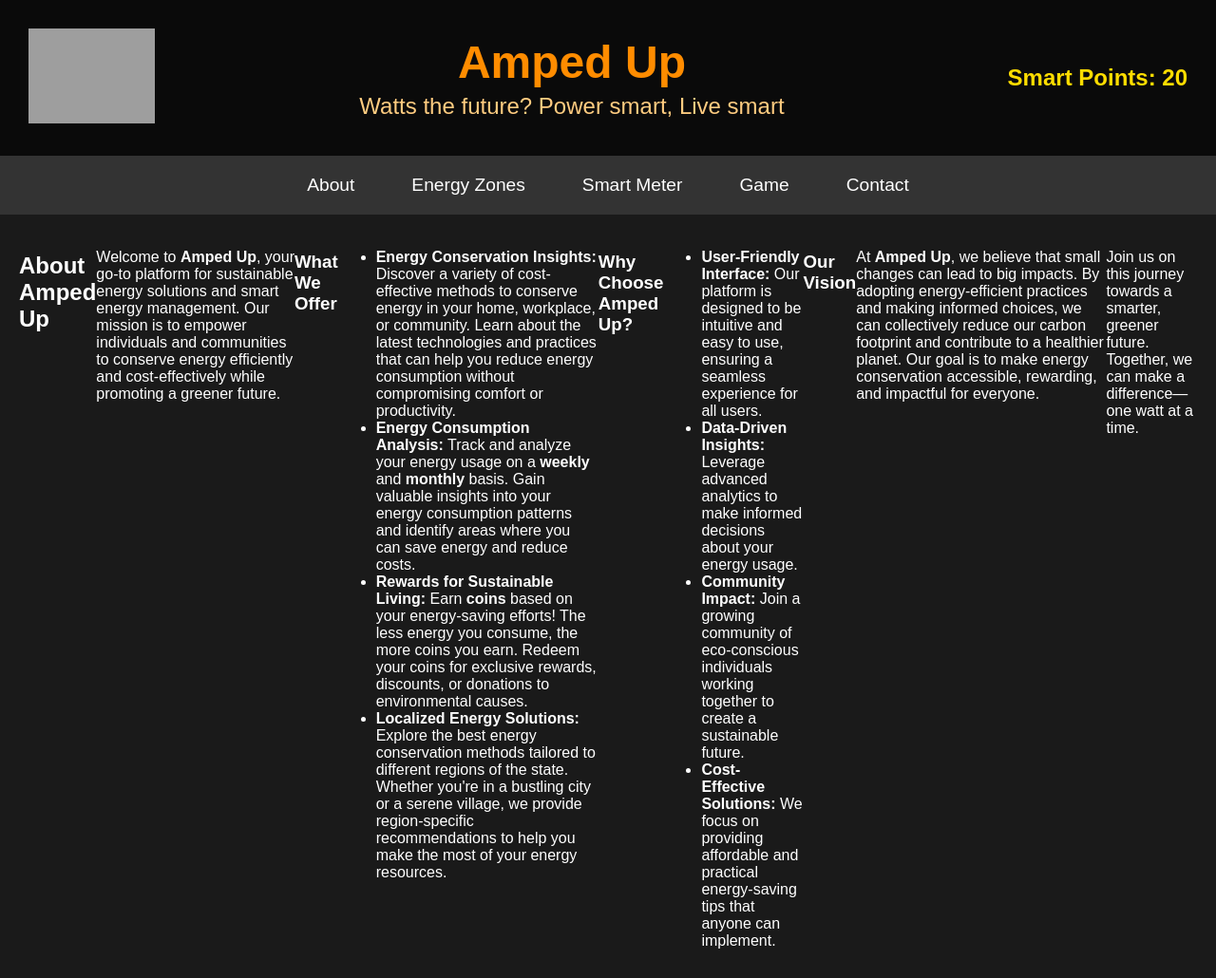
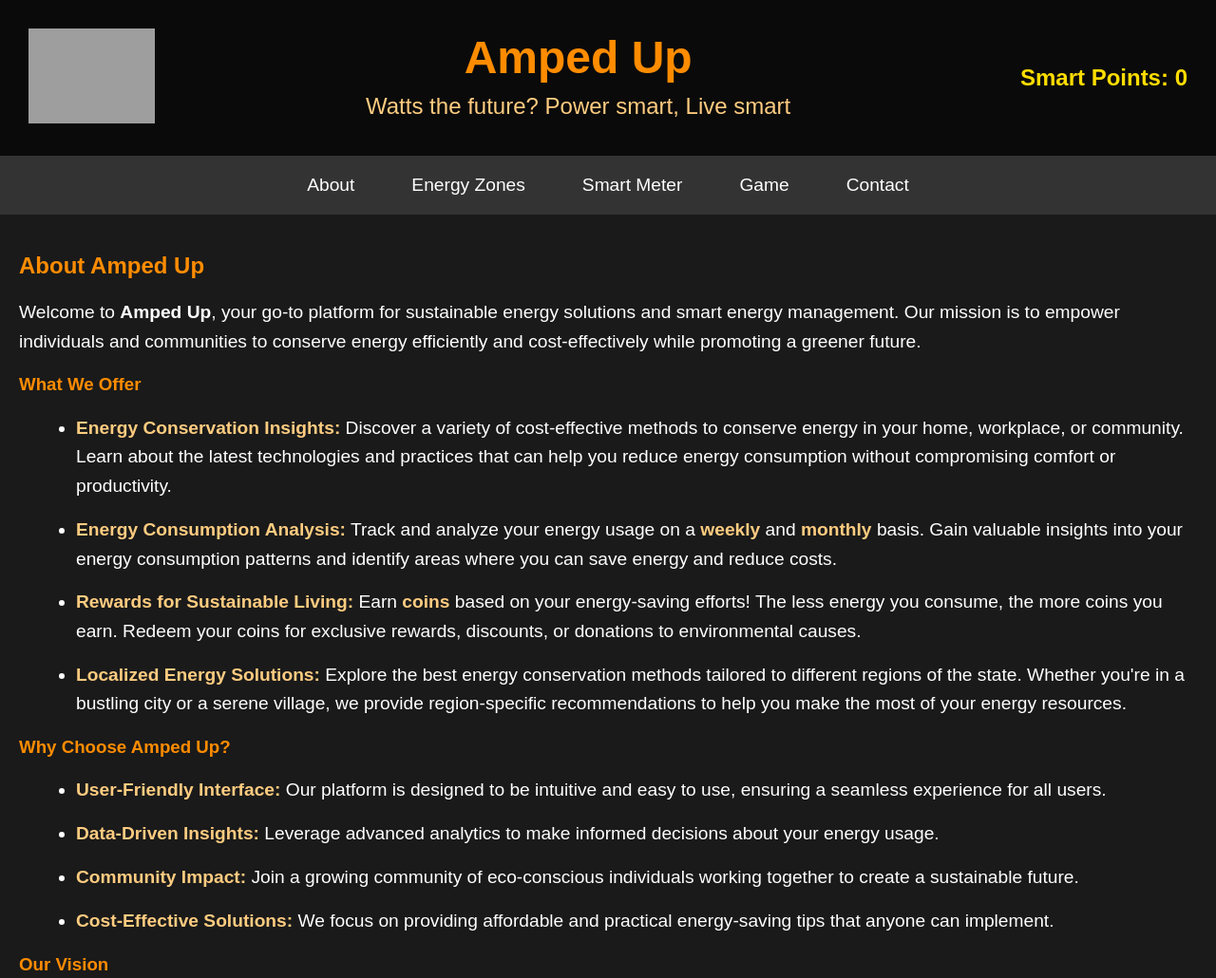
Before and after one commit to aafnatr/Amped-Up, a plain HTML site: page about.html in a window 1280 px wide. Shown: the top 1030 px of the page at 95% size. Drawn offline with Linux system fonts and the light colour scheme; grey boxes are pictures that could not be loaded.

Commit message:
Update about.html

```diff
--- a/about.html
+++ b/about.html
@@ -3,7 +3,7 @@
 <head>
     <meta charset="UTF-8">
     <meta name="viewport" content="width=device-width, initial-scale=1.0">
-    <title>Amped Up</title>
+    <title>About Us - Amped Up</title>
     <style>
         body {
             margin: 0;
@@ -25,6 +25,7 @@
         /* Logo */
         .logo img {
             height: 100px;
+            cursor: pointer; /* Makes the logo appear clickable */
         }
 
         .title {
@@ -75,32 +76,34 @@
             background-color: #555;
         }
 
-        /* Three-column layout */
+        /* Content Section */
         .container {
-            display: flex;
-            justify-content: space-between;
             padding: 20px;
         }
 
-        .column {
-            flex: 1;
-            background-color: #333;
-            margin: 10px;
-            padding: 20px;
-            text-align: center;
-            font-size: 1.2em;
-            cursor: pointer;
-            transition: background 0.3s ease;
-            border-radius: 15px; /* Rounded corners */
+        h2, h3 {
+            color: #ff8c00;
         }
 
-        .column:hover {
-            background-color: #555;
+        p, ul {
+            font-size: 1.2em;
+            line-height: 1.6;
+        }
+
+        ul {
+            margin-left: 20px;
+        }
+
+        li {
+            margin-bottom: 15px;
+        }
+
+        li strong {
+            color: #ffcc80;
         }
     </style>
 </head>
 <body>
-    <!-- Header Section -->
     <div class="header">
         <div class="logo">
             <a href="index.html">
@@ -117,27 +120,16 @@
         </div>
     </div>
 
-    <!-- Tabs Section -->
+
+
     <div class="tabs">
         <a href="about.html" class="tab">About</a>
         <a href="map.html" class="tab">Energy Zones</a>
-        <a href="smartmeter.html" class="tab">Smart Meter</a>
+        <a href="smartmeter.html" class="tab">Smart Meter</a> <!-- Changed href to point to map.html -->
         <a href="game.html" class="tab">Game</a>
         <a href="contact.html" class="tab">Contact</a>
     </div>
 
-    <script>
-        document.addEventListener("DOMContentLoaded", function () {
-            // For demonstration, assuming this value comes from your smart meter calculations
-            let smartPoints = 20; // Example points
-
-            // Update the Smart Points Display in the Header
-            const smartPointsDisplay = document.getElementById('smartPointsDisplay');
-            if (smartPointsDisplay) {
-                smartPointsDisplay.innerHTML = `Smart Points: ${smartPoints}`;
-            }
-        });
-    </script>
     <div class="container">
         <h2>About Amped Up</h2>
         <p>
```
